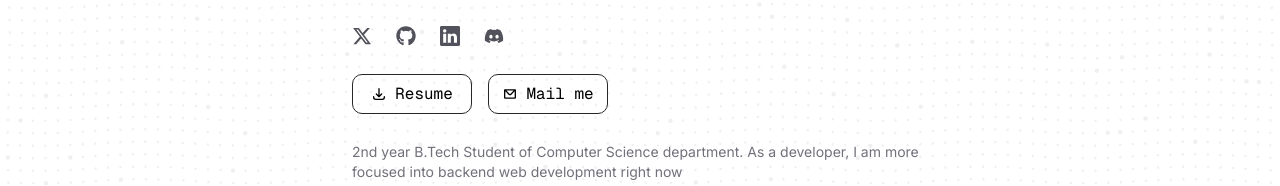
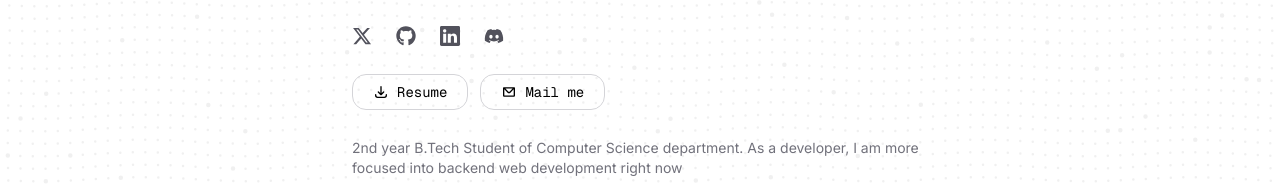
Before and after one commit to ankitsensei/ankitbhagat-portfolio, a React (Vite) app: page / in a window 1280 px wide. Shown: the part 227-413 px from the top of the page. Built offline with nearby package versions, Linux system fonts and the light colour scheme; a web font is replaced by a local one; what @embedpdf/core would draw is missing.

Commit message:
style: buttons

```diff
--- a/src/components/Intro.tsx
+++ b/src/components/Intro.tsx
@@ -65,18 +65,18 @@ const Intro: React.FC = () => {
             <FaDiscord />
           </a>
         </div>
-        <div className="flex item-center gap-4 dark:text-zinc-400 text-black">
+        <div className="flex items-center gap-3 dark:text-zinc-400 text-black">
           <NavLink
             to="/resume"
-            className="flex items-center justify-center gap-2 w-30 h-10 border border-zinc-800 rounded-lg hover:border-zinc-400 hover:rotate-3 transition duration-150"
+            className="flex items-center justify-center gap-2 px-5 h-9 border text-sm border-zinc-300 dark:border-zinc-700 rounded-xl hover:bg-zinc-100 dark:hover:bg-zinc-800 hover:scale-105 active:scale-95 transition-all duration-200"
           >
-            <HiOutlineDownload className="" /> Resume
+            <HiOutlineDownload className="text-base" /> Resume
           </NavLink>
           <a
             href="mailto:ankitbhagat.dev@gmail.com"
-            className="flex items-center justify-center gap-2 w-30 h-10 border border-zinc-800 rounded-lg hover:border-zinc-400 hover:rotate-3 transition duration-150"
+            className="flex items-center justify-center gap-2 px-5 h-9 border text-sm border-zinc-300 dark:border-zinc-700 rounded-xl hover:bg-zinc-100 dark:hover:bg-zinc-800 hover:scale-105 active:scale-95 transition-all duration-200"
           >
-            <CgMail /> Mail me
+            <CgMail className="text-base" /> Mail me
           </a>
         </div>
 
```
